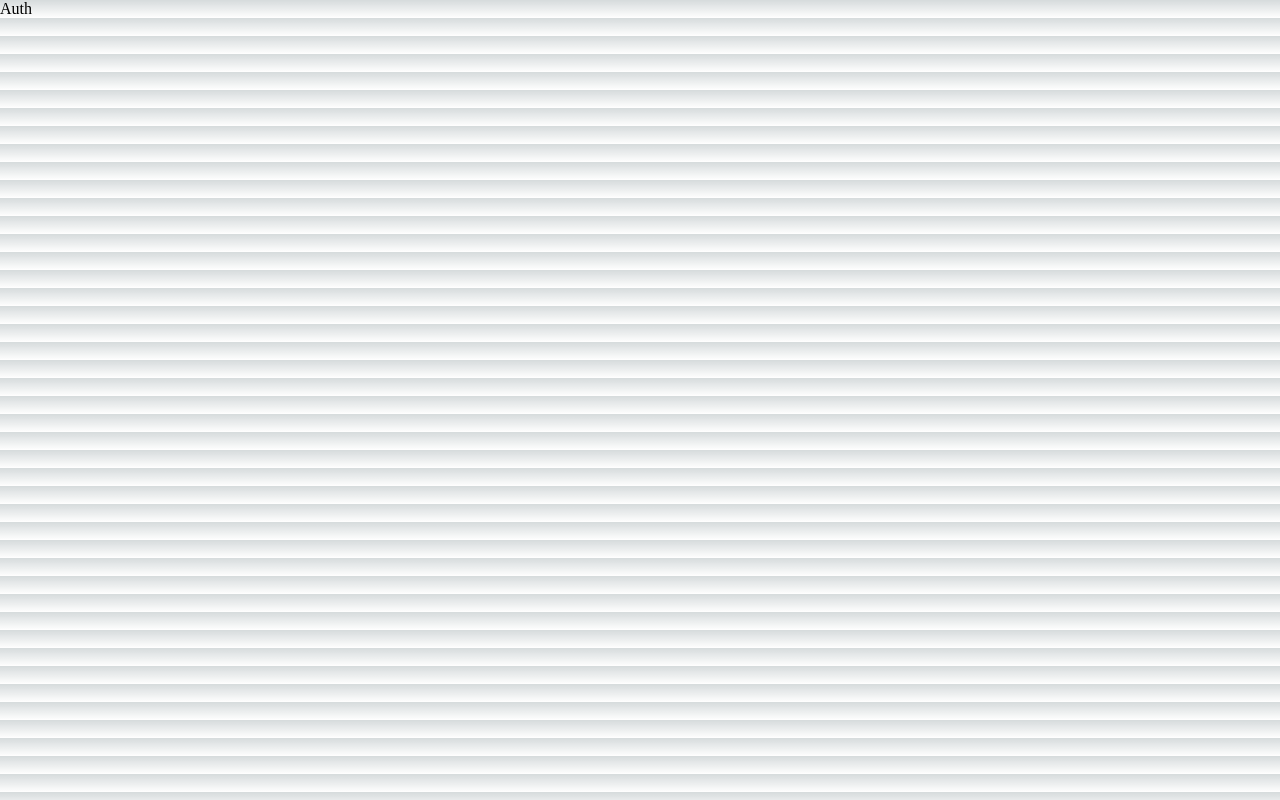
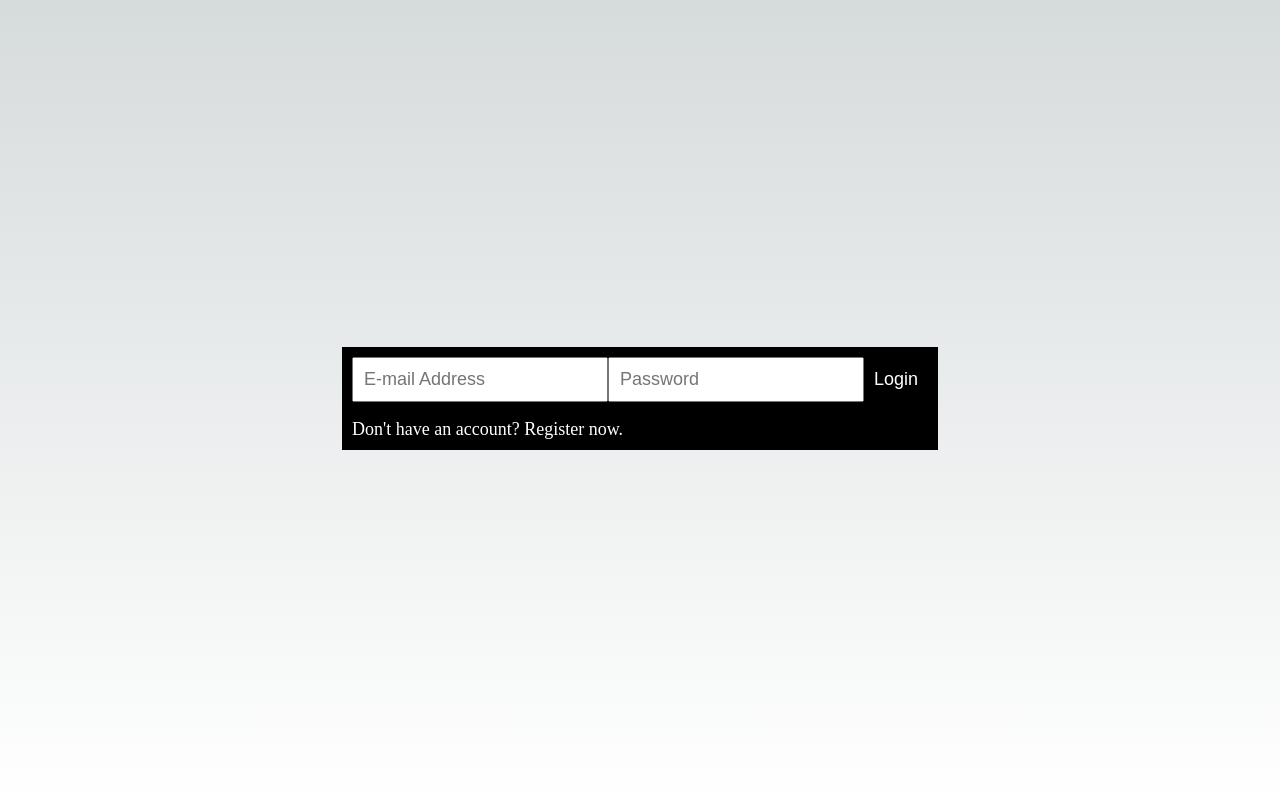
Before and after one commit to zhuravskayalina/graphiql-app, a Next.js app: page /auth in a window 1280 px wide. Built offline with nearby package versions, Linux system fonts and the light colour scheme; no server answers.

Commit message:
feat: add auth components

```diff
--- a/package.json
+++ b/package.json
@@ -19,6 +19,7 @@
     "next": "13.3.2",
     "react": "18.2.0",
     "react-dom": "18.2.0",
+    "react-firebase-hooks": "^5.1.1",
     "typescript": "5.0.4"
   },
   "devDependencies": {
--- /dev/null
+++ b/src/components/Auth/Login/Login.tsx
@@ -0,0 +1,59 @@
+import { useEffect, useState } from 'react';
+import { auth, logInWithEmailAndPassword } from '@/services/authService';
+import Link from 'next/link';
+import { useAuthState } from 'react-firebase-hooks/auth';
+import { LoginProps } from './types';
+import styles from './login.module.scss';
+
+const Login = ({ onClick }: LoginProps) => {
+  const [email, setEmail] = useState('');
+  const [password, setPassword] = useState('');
+  const [user, loading, error] = useAuthState(auth);
+
+  useEffect(() => {
+    if (loading) {
+      // maybe trigger a loading screen
+      return;
+    }
+  }, [loading]);
+
+  const handleOnClick = () => {
+    onClick(false);
+  };
+
+  return (
+    <div className={styles.login}>
+      <div className={styles.login__btn}>
+        <input
+          type="text"
+          className={styles.login__textBox}
+          value={email}
+          onChange={(e) => setEmail(e.target.value)}
+          placeholder="E-mail Address"
+        />
+        <input
+          type="password"
+          className={styles.login__textBox}
+          value={password}
+          onChange={(e) => setPassword(e.target.value)}
+          placeholder="Password"
+        />
+        <button
+          className={styles.login__btn}
+          onClick={() => logInWithEmailAndPassword(email, password)}
+        >
+          Login
+        </button>
+        <div>
+          Don&apos;t have an account?{' '}
+          <Link href="/auth" onClick={handleOnClick}>
+            Register
+          </Link>{' '}
+          now.
+        </div>
+      </div>
+    </div>
+  );
+};
+
+export default Login;
--- /dev/null
+++ b/src/components/Auth/Login/login.module.scss
@@ -0,0 +1,38 @@
+.login {
+  height: 100vh;
+  width: 100vw;
+  display: flex;
+  align-items: center;
+  justify-content: center;
+}
+
+.login__container {
+  display: flex;
+  flex-direction: column;
+  text-align: center;
+  background-color: #dcdcdc;
+  padding: 30px;
+}
+
+.login__textBox {
+  padding: 10px;
+  font-size: 18px;
+  margin-bottom: 10px;
+}
+
+.login__btn {
+  padding: 10px;
+  font-size: 18px;
+  margin-bottom: 10px;
+  border: none;
+  color: white;
+  background-color: black;
+}
+
+.login__google {
+  background-color: #4285f4;
+}
+
+.login div {
+  margin-top: 7px;
+}
--- /dev/null
+++ b/src/components/Auth/Login/types.ts
@@ -0,0 +1,5 @@
+import { Dispatch, SetStateAction } from 'react';
+
+export type LoginProps = {
+  onClick: Dispatch<SetStateAction<boolean>>;
+};
--- /dev/null
+++ b/src/components/Auth/Register/Register.tsx
@@ -0,0 +1,65 @@
+import { useEffect, useState } from 'react';
+import { useAuthState } from 'react-firebase-hooks/auth';
+import Link from 'next/link';
+import { auth, registerWithEmailAndPassword } from '@/services/authService';
+import { RegisterProps } from './types';
+import styles from './register.module.scss';
+
+function Register({ onClick }: RegisterProps) {
+  const [email, setEmail] = useState('');
+  const [password, setPassword] = useState('');
+  const [name, setName] = useState('');
+  const [user, loading, error] = useAuthState(auth);
+
+  const register = () => {
+    if (!name) alert('Please enter name');
+    registerWithEmailAndPassword(name, email, password);
+  };
+
+  useEffect(() => {
+    if (loading) return;
+  }, [loading]);
+
+  const handleOnClick = () => {
+    onClick(true);
+  };
+
+  return (
+    <div className={styles.register}>
+      <div className={styles.register__container}>
+        <input
+          type="text"
+          className={styles.register__textBox}
+          value={name}
+          onChange={(e) => setName(e.target.value)}
+          placeholder="Full Name"
+        />
+        <input
+          type="text"
+          className={styles.register__textBox}
+          value={email}
+          onChange={(e) => setEmail(e.target.value)}
+          placeholder="E-mail Address"
+        />
+        <input
+          type="password"
+          className={styles.register__textBox}
+          value={password}
+          onChange={(e) => setPassword(e.target.value)}
+          placeholder="Password"
+        />
+        <button className={styles.register__btn} onClick={register}>
+          Register
+        </button>
+        <div>
+          Already have an account?{' '}
+          <Link href="/auth" onClick={handleOnClick}>
+            Login
+          </Link>{' '}
+          now.
+        </div>
+      </div>
+    </div>
+  );
+}
+export default Register;
--- /dev/null
+++ b/src/components/Auth/Register/register.module.scss
@@ -0,0 +1,38 @@
+.register {
+  height: 100vh;
+  width: 100vw;
+  display: flex;
+  align-items: center;
+  justify-content: center;
+}
+
+.register__container {
+  display: flex;
+  flex-direction: column;
+  text-align: center;
+  background-color: #dcdcdc;
+  padding: 30px;
+}
+
+.register__textBox {
+  padding: 10px;
+  font-size: 18px;
+  margin-bottom: 10px;
+}
+
+.register__btn {
+  padding: 10px;
+  font-size: 18px;
+  margin-bottom: 10px;
+  border: none;
+  color: white;
+  background-color: black;
+}
+
+.register__google {
+  background-color: #4285f4;
+}
+
+.register div {
+  margin-top: 7px;
+}
--- /dev/null
+++ b/src/components/Auth/Register/types.ts
@@ -0,0 +1,5 @@
+import { Dispatch, SetStateAction } from 'react';
+
+export type RegisterProps = {
+  onClick: Dispatch<SetStateAction<boolean>>;
+};
--- a/src/pages/auth.tsx
+++ b/src/pages/auth.tsx
@@ -1,3 +1,26 @@
+import { useEffect, useState } from 'react';
+import { useAuthState } from 'react-firebase-hooks/auth';
+import { useRouter } from 'next/router';
+import Login from '@/components/Auth/Login/Login';
+import Register from '@/components/Auth/Register/Register';
+import { auth } from '@/services/authService';
+
 export default function Auth() {
-  return <div>Auth</div>;
+  const [isLoginActive, setIsLoginActive] = useState<boolean>(true);
+  const [user] = useAuthState(auth);
+  const router = useRouter();
+
+  useEffect(() => {
+    if (user) router.push('/');
+  }, [user, router]);
+
+  return (
+    <div>
+      {isLoginActive ? (
+        <Login onClick={setIsLoginActive} />
+      ) : (
+        <Register onClick={setIsLoginActive} />
+      )}
+    </div>
+  );
 }
--- /dev/null
+++ b/src/services/authService.ts
@@ -0,0 +1,53 @@
+import { initializeApp } from 'firebase/app';
+import {
+  getAuth,
+  signInWithEmailAndPassword,
+  createUserWithEmailAndPassword,
+  signOut,
+} from 'firebase/auth';
+import { getFirestore, collection, addDoc } from 'firebase/firestore';
+
+const firebaseConfig = {
+  apiKey: 'AIzaSyC0X0zNPY5Iw6bI5Lzuaz1sDfMN6uynD0Y',
+  authDomain: 'graphiql-app-5c0d9.firebaseapp.com',
+  projectId: 'graphiql-app-5c0d9',
+  storageBucket: 'graphiql-app-5c0d9.appspot.com',
+  messagingSenderId: '239887847747',
+  appId: '1:239887847747:web:508052addc4f6ea495dff6',
+  measurementId: 'G-ZF93JR6QSW',
+};
+
+const app = initializeApp(firebaseConfig);
+const auth = getAuth(app);
+const db = getFirestore(app);
+
+const registerWithEmailAndPassword = async (name: string, email: string, password: string) => {
+  try {
+    const res = await createUserWithEmailAndPassword(auth, email, password);
+    const user = res.user;
+    await addDoc(collection(db, 'users'), {
+      uid: user.uid,
+      name,
+      authProvider: 'local',
+      email,
+    });
+  } catch (err) {
+    console.error(err);
+    alert((err as Error).message);
+  }
+};
+
+const logInWithEmailAndPassword = async (email: string, password: string) => {
+  try {
+    await signInWithEmailAndPassword(auth, email, password);
+  } catch (err) {
+    console.error(err);
+    alert((err as Error).message);
+  }
+};
+
+const logout = () => {
+  signOut(auth);
+};
+
+export { auth, db, logInWithEmailAndPassword, registerWithEmailAndPassword, logout };
```
Also changed, not shown: src/firebase.ts (deleted, +0 -95 lines), 2 other files (tests, documents, lock files or other folders).
